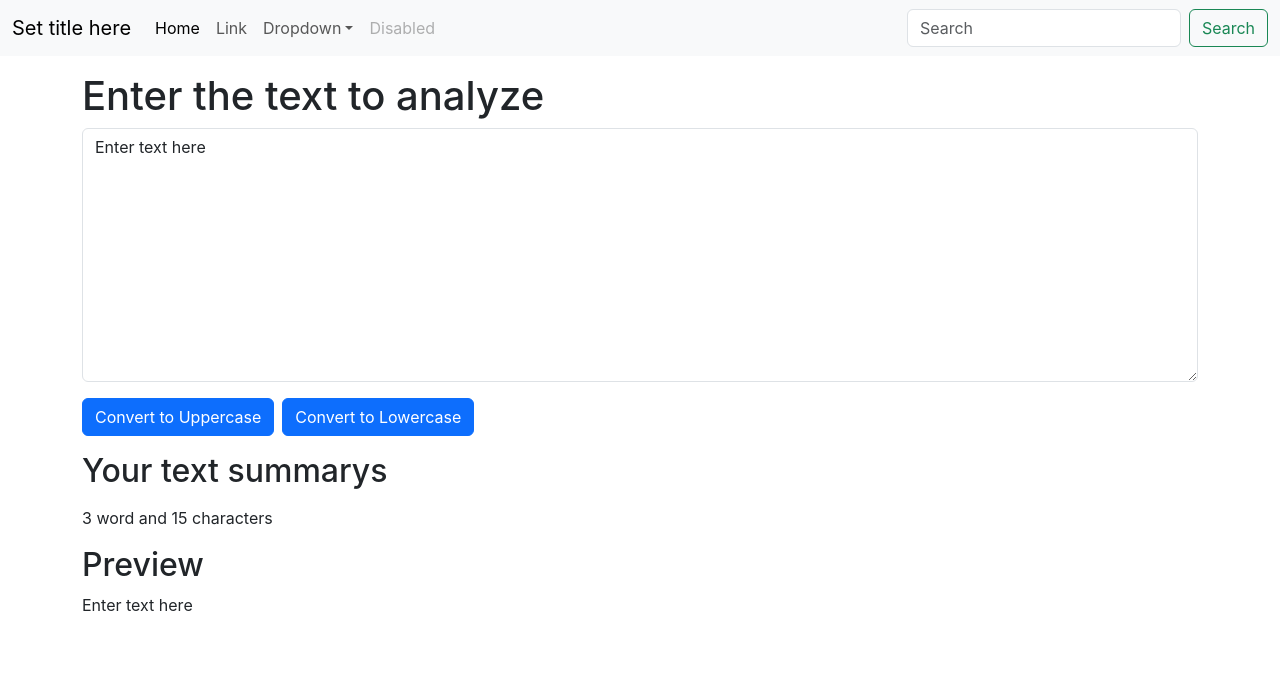
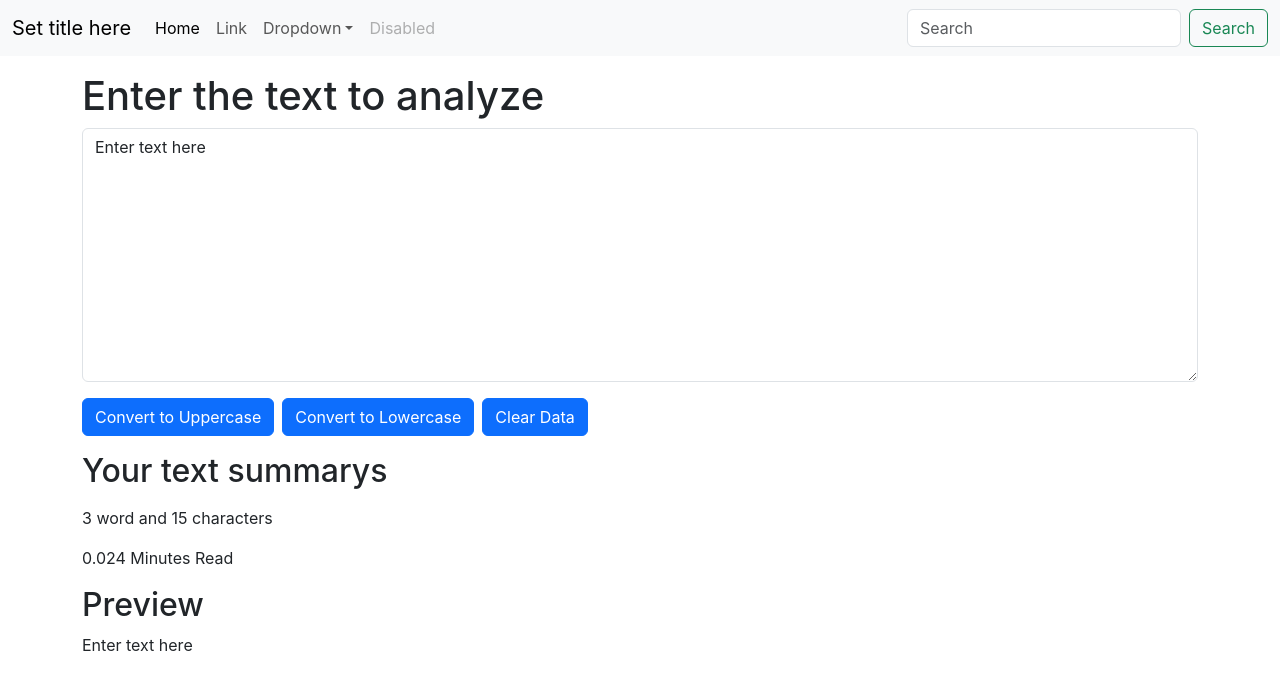
Before and after one commit to humzaco/Text-Analyzer-App-in-React-JS, a React (Create React App) app: page / in a window 1280 px wide. Shown: the top 690 px of the page. Built offline with nearby package versions, Linux system fonts and the light colour scheme.

Commit message:
Make Minutes Read and Clear data button

```diff
--- a/src/Components/TextForm.js
+++ b/src/Components/TextForm.js
@@ -16,6 +16,11 @@ export default function TextForm(props) {
         setText(newText)
     }
 
+    const handeClear = () => {
+        let newText = " ";
+        setText(newText)
+    }
+
     const [ text, setText ] = useState('Enter text here');
   return (
     <div>
@@ -25,8 +30,10 @@ export default function TextForm(props) {
         </div>
         <button className="btn btn-primary" onClick={handelUpClick}>Convert to Uppercase</button>
         <button className="btn btn-primary mx-2" onClick={handeLoClick}>Convert to Lowercase</button>
+        <button className="btn btn-primary" onClick={handeClear}>Clear Data</button>
         <h2 className='my-3'>Your text summarys</h2>
         <p>{text.split(" ").length} word and {text.length} characters</p>
+        <p>{0.008 * text.split(" ").length} Minutes Read</p>
         <h2>Preview</h2>
         <p>{text}</p>
     </div>
```
